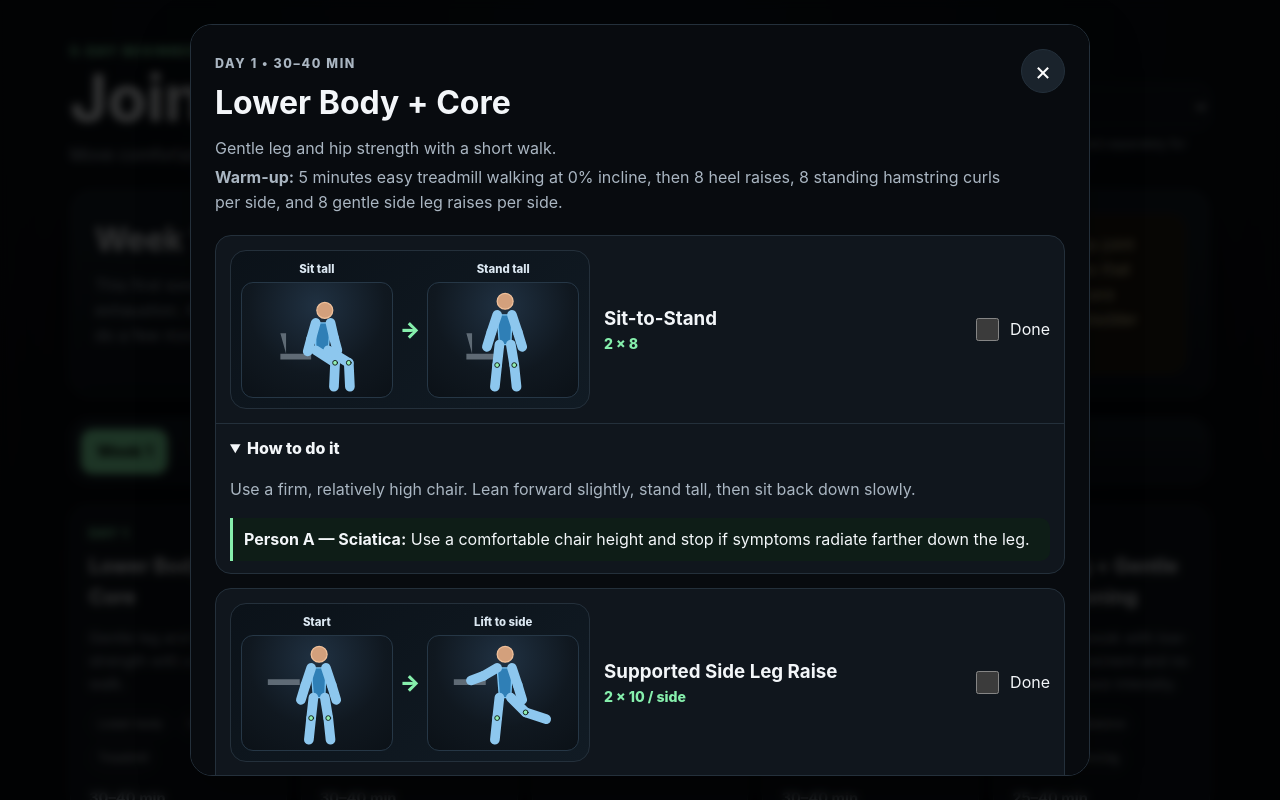
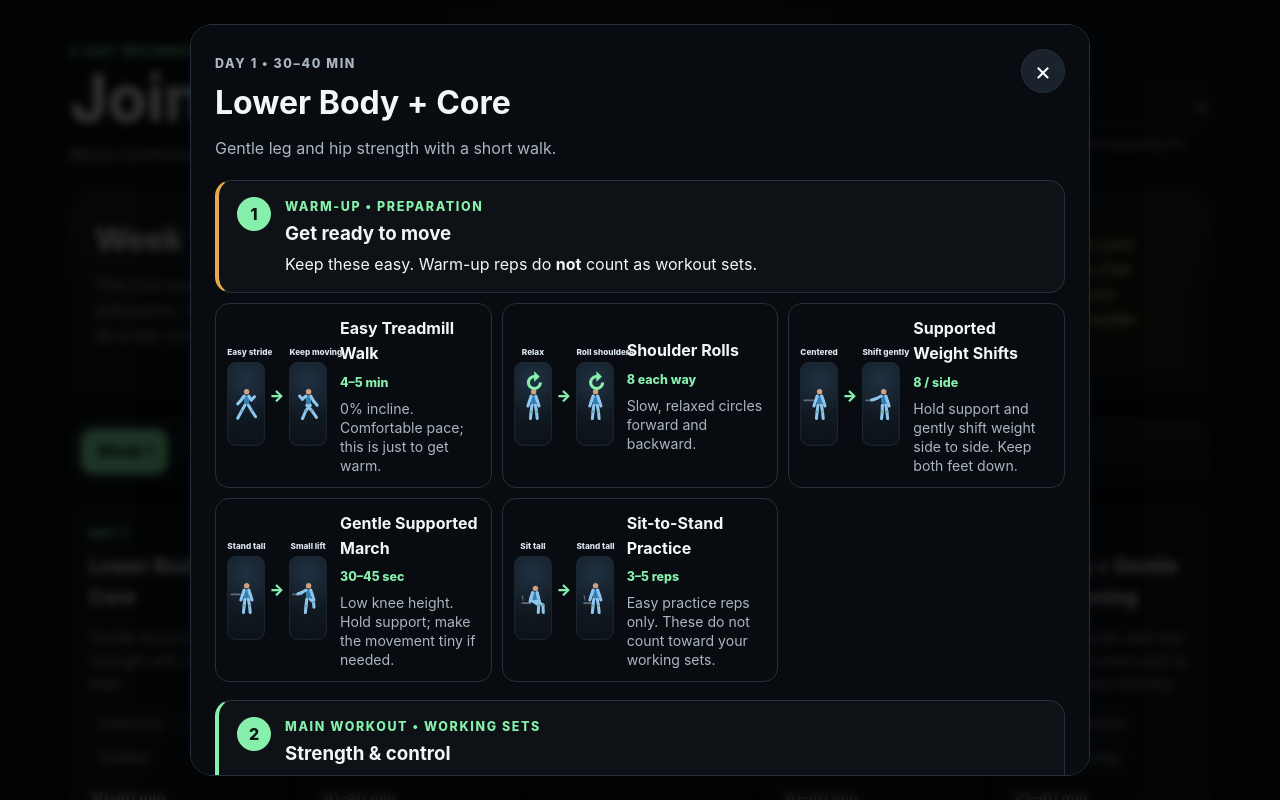
Before and after one commit to wikedawsum/joint-friendly-workout, a plain HTML site: page index.html in a window 1280 px wide. Both pictures are taken after a click on the button 178 px from the left and 674 px from the top of the page. Shown: the top 800 px of the page. Drawn offline with Linux system fonts and the light colour scheme.

Commit message:
Add files via upload

```diff
--- a/app.js
+++ b/app.js
@@ -194,8 +194,12 @@ function openWorkout(dayId) {
       <p class="eyebrow">${day.label} • ${day.duration}</p>
       <h2>${day.title}</h2>
       <p>${day.summary}</p>
-      <p><strong>Warm-up:</strong> ${day.warmup}</p>
     </section>
+    <section class="phase-section warmup-section">
+      <div class="phase-heading"><span class="phase-number">1</span><div><p class="eyebrow">WARM-UP • PREPARATION</p><h3>Get ready to move</h3><p>Keep these easy. Warm-up reps do <strong>not</strong> count as workout sets.</p></div></div>
+      <div class="warmup-grid">${day.warmup.map(w => `<article class="warmup-card"><div class="warmup-icon">${exerciseVisual(w.icon)}</div><div><h4>${w.name}</h4><span class="warmup-dose">${w.dose}</span><p>${w.instructions}</p></div></article>`).join('')}</div>
+    </section>
+    <section class="phase-section main-phase"><div class="phase-heading"><span class="phase-number">2</span><div><p class="eyebrow">MAIN WORKOUT • WORKING SETS</p><h3>Strength & control</h3><p>These are the sets to track and check off.</p></div></div></section>
     <section class="exercise-list">
       ${day.exercises.map((e, i) => `
         <article class="exercise-card">
@@ -212,8 +216,7 @@ function openWorkout(dayId) {
         </article>`).join('')}
     </section>
     <section class="tracker">
-      <h3>Finish</h3>
-      <p>${day.finisher}</p>
+      <div class="phase-heading"><span class="phase-number">3</span><div><p class="eyebrow">FINISHER / COOL-DOWN</p><h3>${day.finisherTitle || 'Finish'}</h3><p>${day.finisher}</p></div></div>
       <div class="tracker-grid">
         <label>Pain before (0–10)<input type="number" min="0" max="10" id="painBefore" value="${escapeHtml(ds.painBefore)}"></label>
         <label>Pain after (0–10)<input type="number" min="0" max="10" id="painAfter" value="${escapeHtml(ds.painAfter)}"></label>
--- a/data/workouts.js
+++ b/data/workouts.js
@@ -3,94 +3,99 @@ window.WORKOUT_WEEKS = {
     title: "Week 1 — Baseline & Comfort",
     days: [
       {
-        id: "day1",
-        label: "Day 1",
-        title: "Lower Body + Core",
-        duration: "30–40 min",
-        focus: ["Lower body", "Core", "Treadmill"],
-        summary: "Gentle leg and hip strength with a short walk.",
-        warmup: "5 minutes easy treadmill walking at 0% incline, then 8 heel raises, 8 standing hamstring curls per side, and 8 gentle side leg raises per side.",
-        exercises: [
-          ex("sit-stand", "Sit-to-Stand", "2 × 8", "Use a firm, relatively high chair. Lean forward slightly, stand tall, then sit back down slowly.", "Use a comfortable chair height and stop if symptoms radiate farther down the leg.", "Raise the seat with a firm cushion and use chair arms or a counter. Shorten the range if the knee or hip hurts."),
-          ex("side-leg", "Supported Side Leg Raise", "2 × 10 / side", "Hold a counter or chair. Keep your trunk tall and move one leg gently to the side without leaning.", "Keep the movement small and avoid side-bending through the low back.", "Keep the standing knee soft. Move only as far as the hip tolerates."),
-          ex("ham-curl", "Standing Hamstring Curl", "2 × 10 / side", "Hold support and slowly bend one knee, bringing the heel back only as far as comfortable.", "Stay upright and avoid arching your back.", "Use a small, pain-free knee bend. Stop if the knee pinches or catches."),
-          ex("calf", "Standing Calf Raise", "2 × 12", "Hold support, rise onto the balls of your feet, pause, then lower slowly.", "Keep your torso stacked and avoid leaning forward.", "Hold support and use a smaller range if the knee or hip feels unstable."),
-          ex("brace", "Standing Core Brace", "5 × 5 sec", "Gently tighten your abdomen as if preparing for a light poke. Keep breathing normally.", "Use only a mild brace—do not force your spine into a position that increases symptoms.", "Do this standing with support or seated if standing is uncomfortable.")
+        id:"day1", label:"Day 1", title:"Lower Body + Core", duration:"30–40 min",
+        focus:["Lower body","Core","Treadmill"], summary:"Gentle leg and hip strength with a short walk.",
+        warmup:[
+          warm("walk","Easy Treadmill Walk","4–5 min","0% incline. Comfortable pace; this is just to get warm."),
+          warm("shoulder","Shoulder Rolls","8 each way","Slow, relaxed circles forward and backward."),
+          warm("balance","Supported Weight Shifts","8 / side","Hold support and gently shift weight side to side. Keep both feet down."),
+          warm("march","Gentle Supported March","30–45 sec","Low knee height. Hold support; make the movement tiny if needed."),
+          warm("sit-stand","Sit-to-Stand Practice","3–5 reps","Easy practice reps only. These do not count toward your working sets.")
         ],
-        finisher: "5–10 minutes easy treadmill walking at 0% incline. Break it into shorter bouts if needed."
+        exercises:[
+          ex("sit-stand","Sit-to-Stand","2 × 8","Use a firm, relatively high chair. Lean forward slightly, stand tall, then sit back down slowly.","Use a comfortable chair height and stop if symptoms radiate farther down the leg.","Raise the seat with a firm cushion and use chair arms or a counter. Shorten the range if the knee or hip hurts."),
+          ex("side-leg","Supported Side Leg Raise","2 × 10 / side","Hold a counter or chair. Keep your trunk tall and move one leg gently to the side without leaning.","Keep the movement small and avoid side-bending through the low back.","Keep the standing knee soft. Move only as far as the hip tolerates."),
+          ex("ham-curl","Standing Hamstring Curl","2 × 10 / side","Hold support and slowly bend one knee, bringing the heel back only as far as comfortable.","Stay upright and avoid arching your back.","Use a small, pain-free knee bend. Stop if the knee pinches or catches."),
+          ex("wall-push","Wall Push-Up","2 × 10","Hands on the wall at chest height. Lower your chest toward the wall, then press away.","Keep your ribs stacked and avoid letting the low back sag.","Stand close enough to the wall that the position feels stable and comfortable."),
+          ex("row","Supported Row","2 × 10 / side","Person A may use a light dumbbell. Support one hand on a counter and pull the other elbow back. Person B can use no weight or a water bottle.","Keep the torso only slightly hinged and choose a position that does not increase leg symptoms.","Use a tall stance and support yourself well. A water bottle is optional."),
+          ex("calf","Standing Calf Raise","2 × 12","Hold support, rise onto the balls of your feet, pause, then lower slowly.","Keep your torso stacked and avoid leaning forward.","Hold support and use a smaller range if the knee or hip feels unstable."),
+          ex("brace","Standing Core Brace","5 × 5 sec","Gently tighten your abdomen as if preparing for a light poke. Keep breathing normally.","Use only a mild brace—do not force your spine into a position that increases symptoms.","Do this standing with support or seated if standing is uncomfortable.")
+        ],
+        finisherTitle:"Cool-Down Walk", finisher:"5–10 minutes easy treadmill walking at 0% incline. Break it into shorter bouts if needed."
       },
       {
-        id: "day2",
-        label: "Day 2",
-        title: "Upper Body + Walking",
-        duration: "30–40 min",
-        focus: ["Upper body", "Posture", "Treadmill"],
-        summary: "Low-impact upper-body work plus comfortable cardio.",
-        warmup: "5 minutes easy treadmill walking, then 10 shoulder rolls and 10 arm circles each direction.",
-        exercises: [
-          ex("wall-push", "Wall Push-Up", "2 × 10", "Hands on the wall at chest height. Lower your chest toward the wall, then press away.", "Keep your ribs stacked and avoid letting the low back sag.", "Stand close enough to the wall that the position feels stable and comfortable."),
-          ex("row", "Supported Row", "2 × 10 / side", "Person A may use a light dumbbell. Support one hand on a counter and pull the other elbow back. Person B can perform the motion without weight or with a water bottle.", "Keep the torso only slightly hinged and choose a position that does not increase leg symptoms.", "Use a tall stance and support yourself well. A water bottle is optional."),
-          ex("curl", "Biceps Curl", "2 × 10", "Person A may use light dumbbells. Person B can use water bottles or no weight. Move slowly.", "Stay tall and avoid leaning backward.", "Perform seated if standing bothers the knee or hip."),
-          ex("press", "Wall Scapular Press", "2 × 10", "Place forearms on the wall. Gently press away so your shoulder blades glide apart, then relax them back.", "Keep the movement in the shoulder blades rather than the low back.", "Use a comfortable stance and keep weight evenly distributed."),
-          ex("march", "Supported March", "2 × 8 / side", "Hold a counter and lift one foot a few inches, alternating sides.", "Keep lifts low. Stop if marching increases radiating symptoms.", "Keep the lift very small and use strong hand support. Substitute seated marching if needed.")
+        id:"day2", label:"Day 2", title:"Upper Body + Walking", duration:"30–40 min",
+        focus:["Upper body","Posture","Treadmill"], summary:"Low-impact upper-body work plus comfortable cardio.",
+        warmup:[
+          warm("walk","Easy Treadmill Walk","4–5 min","0% incline at a comfortable pace."),
+          warm("shoulder","Shoulder Rolls","8 each way","Relax the neck and make slow circles."),
+          warm("brace","Gentle Posture Reset","5 breaths","Stand or sit tall, relax the shoulders, and breathe normally."),
+          warm("wall-push","Wall Push-Up Practice","3–5 reps","Easy practice reps only; stop well before fatigue.")
         ],
-        finisher: "10–15 minutes treadmill walking at an easy conversational pace, 0% incline."
+        exercises:[
+          ex("wall-push","Wall Push-Up","2 × 10","Hands on the wall at chest height. Lower your chest toward the wall, then press away.","Keep your ribs stacked and avoid letting the low back sag.","Stand close enough to the wall that the position feels stable and comfortable."),
+          ex("row","Supported Row","2 × 10 / side","Person A may use a light dumbbell. Support one hand on a counter and pull the other elbow back. Person B can use no weight or a water bottle.","Keep the torso only slightly hinged and choose a position that does not increase leg symptoms.","Use a tall stance and support yourself well. A water bottle is optional."),
+          ex("curl","Biceps Curl","2 × 10","Person A may use light dumbbells. Person B can use water bottles or no weight. Move slowly.","Stay tall and avoid leaning backward.","Perform seated if standing bothers the knee or hip."),
+          ex("press","Wall Scapular Press","2 × 10","Place forearms on the wall. Gently press away so your shoulder blades glide apart, then relax them back.","Keep the movement in the shoulder blades rather than the low back.","Use a comfortable stance and keep weight evenly distributed."),
+          ex("march","Supported March","2 × 8 / side","Hold a counter and lift one foot a few inches, alternating sides.","Keep lifts low. Stop if marching increases radiating symptoms.","Keep the lift very small and use strong hand support. Substitute seated marching if needed.")
+        ],
+        finisherTitle:"Walking Finisher", finisher:"10–15 minutes treadmill walking at an easy conversational pace, 0% incline."
       },
       {
-        id: "day3",
-        label: "Day 3",
-        title: "Glutes + Mobility",
-        duration: "25–35 min",
-        focus: ["Glutes", "Mobility", "Recovery"],
-        summary: "Hip-supporting strength with a lighter training day.",
-        warmup: "5 minutes easy treadmill walking or gentle marching at support.",
-        exercises: [
-          ex("glute", "Glute Bridge or Standing Glute Squeeze", "2 × 8–10", "Bridge option: lie on your back with knees bent, squeeze the glutes and lift the hips a comfortable amount. Standing option: squeeze the glutes for 2–3 seconds.", "Use the standing version if bridging increases sciatic symptoms.", "Use the standing version if getting to the floor is difficult or the knee/hip dislikes the bridge position."),
-          ex("side-leg", "Supported Side Leg Raise", "2 × 10 / side", "Hold support and move the leg out to the side with a tall torso.", "Keep range small and avoid low-back side bending.", "Keep the standing knee soft; reduce the range if the hip is irritated."),
-          ex("heel-slide", "Heel Slide Core Control", "2 × 6 / side", "Lie on your back with knees bent. Gently brace, slide one heel away, then return it. Alternate sides.", "Make the slide shorter if symptoms increase. Substitute a standing brace if lying down is uncomfortable.", "Use a short slide. Substitute seated abdominal bracing if the hip or knee position is uncomfortable."),
-          ex("ankle", "Ankle Pumps", "2 × 15", "Seated or lying down, slowly point and flex the feet through a comfortable range.", "Use this as gentle movement; no aggressive stretching.", "Great as a low-load circulation and mobility drill. Keep it pain-free."),
-          ex("breathing", "90-Second Recovery Breathing", "1 round", "Sit or lie comfortably. Breathe slowly and let your shoulders relax.", "Choose the position that feels best for your back and leg.", "Choose a position that lets the hip and knee relax without strain.")
+        id:"day3", label:"Day 3", title:"Glutes + Mobility", duration:"25–35 min",
+        focus:["Glutes","Mobility","Recovery"], summary:"Hip-supporting strength with a lighter training day.",
+        warmup:[
+          warm("walk","Easy Treadmill Walk","4–5 min","0% incline. Keep this deliberately easy."),
+          warm("ankle","Ankle Pumps","10","Point and flex the feet gently while seated or standing with support."),
+          warm("balance","Supported Weight Shifts","6 / side","Small side-to-side shifts to loosen up without deep bending."),
+          warm("breathing","Easy Breathing","3 slow breaths","Relax your shoulders and avoid forcing any stretch.")
         ],
-        finisher: "Optional 5–10 minute easy treadmill walk if both joints and nerve symptoms feel calm."
+        exercises:[
+          ex("glute","Glute Bridge or Standing Glute Squeeze","2 × 8–10","Bridge option: lie on your back with knees bent, squeeze the glutes and lift the hips a comfortable amount. Standing option: squeeze the glutes for 2–3 seconds.","Use the standing version if bridging increases sciatic symptoms.","Use the standing version if getting to the floor is difficult or the knee/hip dislikes the bridge position."),
+          ex("side-leg","Supported Side Leg Raise","2 × 10 / side","Hold support and move the leg out to the side with a tall torso.","Keep range small and avoid low-back side bending.","Keep the standing knee soft; reduce the range if the hip is irritated."),
+          ex("heel-slide","Heel Slide Core Control","2 × 6 / side","Lie on your back with knees bent. Gently brace, slide one heel away, then return it. Alternate sides.","Make the slide shorter if symptoms increase. Substitute a standing brace if lying down is uncomfortable.","Use a short slide. Substitute seated abdominal bracing if the hip or knee position is uncomfortable."),
+          ex("ankle","Ankle Pumps","2 × 15","Seated or lying down, slowly point and flex the feet through a comfortable range.","Use this as gentle movement; no aggressive stretching.","Great as a low-load circulation and mobility drill. Keep it pain-free."),
+          ex("breathing","90-Second Recovery Breathing","1 round","Sit or lie comfortably. Breathe slowly and let your shoulders relax.","Choose the position that feels best for your back and leg.","Choose a position that lets the hip and knee relax without strain.")
+        ],
+        finisherTitle:"Optional Recovery Walk", finisher:"Optional 5–10 minute easy treadmill walk if both joints and nerve symptoms feel calm."
       },
       {
-        id: "day4",
-        label: "Day 4",
-        title: "Full Body Strength",
-        duration: "30–40 min",
-        focus: ["Full body", "Strength", "Treadmill"],
-        summary: "Repeat safe patterns and build confidence with controlled reps.",
-        warmup: "5 minutes treadmill walking, then 8 heel raises and 8 gentle side leg raises per side.",
-        exercises: [
-          ex("sit-stand", "Sit-to-Stand", "2 × 8", "Stand from a firm chair and lower slowly. Use hands if needed.", "Keep the range comfortable and stop if symptoms spread farther down the leg.", "Use a higher seat and arm support. Depth is optional; pain-free control is the goal."),
-          ex("wall-push", "Wall Push-Up", "2 × 10", "Press smoothly away from the wall, keeping the body in one comfortable line.", "Avoid excessive low-back arching.", "Use a stance that feels stable for the knee and hip."),
-          ex("row", "Supported Row", "2 × 10 / side", "Person A may use a light dumbbell. Person B can use no weight or a water bottle.", "Support yourself and keep the hinge shallow.", "Stay tall and well supported; seated row motion is fine if needed."),
-          ex("calf", "Standing Calf Raise", "2 × 12", "Rise, pause, and lower slowly while holding support.", "Keep your trunk tall.", "Use strong hand support and a comfortable range."),
-          ex("brace", "Core Brace", "5 × 5 sec", "Gently tighten the abdomen while breathing normally.", "No forced spinal flattening or aggressive bracing.", "Perform seated if standing is tiring or uncomfortable.")
+        id:"day4", label:"Day 4", title:"Full Body Strength", duration:"30–40 min",
+        focus:["Full body","Strength","Treadmill"], summary:"Repeat safe patterns and build confidence with controlled reps.",
+        warmup:[
+          warm("walk","Easy Treadmill Walk","4–5 min","0% incline at an easy pace."),
+          warm("shoulder","Shoulder Rolls","8 each way","Slow circles with a relaxed neck."),
+          warm("balance","Supported Weight Shifts","8 / side","Gently shift side to side while holding support."),
+          warm("sit-stand","Sit-to-Stand Practice","3–5 reps","Use a high chair. These are easy practice reps, not working sets.")
         ],
-        finisher: "5–10 minutes easy treadmill walking at 0% incline."
+        exercises:[
+          ex("sit-stand","Sit-to-Stand","2 × 8","Stand from a firm chair and lower slowly. Use hands if needed.","Keep the range comfortable and stop if symptoms spread farther down the leg.","Use a higher seat and arm support. Depth is optional; pain-free control is the goal."),
+          ex("wall-push","Wall Push-Up","2 × 10","Press smoothly away from the wall, keeping the body in one comfortable line.","Avoid excessive low-back arching.","Use a stance that feels stable for the knee and hip."),
+          ex("row","Supported Row","2 × 10 / side","Person A may use a light dumbbell. Person B can use no weight or a water bottle.","Support yourself and keep the hinge shallow.","Stay tall and well supported; seated row motion is fine if needed."),
+          ex("calf","Standing Calf Raise","2 × 12","Rise, pause, and lower slowly while holding support.","Keep your trunk tall.","Use strong hand support and a comfortable range."),
+          ex("brace","Core Brace","5 × 5 sec","Gently tighten the abdomen while breathing normally.","No forced spinal flattening or aggressive bracing.","Perform seated if standing is tiring or uncomfortable.")
+        ],
+        finisherTitle:"Cool-Down Walk", finisher:"5–10 minutes easy treadmill walking at 0% incline."
       },
       {
-        id: "day5",
-        label: "Day 5",
-        title: "Walking + Gentle Conditioning",
-        duration: "25–40 min",
-        focus: ["Cardio", "Balance", "Easy conditioning"],
-        summary: "Finish the week with low-impact movement and no need to chase intensity.",
-        warmup: "5 minutes very easy treadmill walking at 0% incline.",
-        exercises: [
-          ex("walk", "Treadmill Walk", "15–25 min total", "Walk at a pace where you can still speak in full sentences. Break into 5–10 minute bouts if needed.", "Shorten the walk or take breaks if leg symptoms intensify or travel farther down the leg.", "Keep speed modest and incline at 0%. Stop if knee pain or swelling climbs during the session."),
-          ex("balance", "Supported Weight Shift", "2 × 8 / side", "Hold a counter and gently shift more weight onto one foot, then back to center. Keep both feet on the floor.", "Stay upright and use a very small shift.", "Do not force weight onto the painful side. Use both hands for support and keep the range tiny."),
-          ex("calf", "Standing Calf Raise", "2 × 10", "Hold support and perform slow, comfortable calf raises.", "Keep posture tall.", "Use a small range and strong hand support."),
-          ex("shoulder", "Shoulder Rolls", "10 each direction", "Slowly roll the shoulders forward and backward.", "Keep the rest of your body relaxed.", "Can be done seated if preferred."),
-          ex("breathing", "Easy Cool-Down Breathing", "2 min", "Sit comfortably and let your breathing return to normal.", "Choose a position that settles symptoms.", "Choose a position that allows the knee and hip to relax.")
+        id:"day5", label:"Day 5", title:"Walking + Gentle Conditioning", duration:"25–40 min",
+        focus:["Cardio","Balance","Easy conditioning"], summary:"Finish the week with low-impact movement and no need to chase intensity.",
+        warmup:[
+          warm("walk","Very Easy Treadmill Walk","5 min","0% incline. Start slower than your main walking pace."),
+          warm("shoulder","Shoulder Rolls","8 each way","Keep the neck and jaw relaxed."),
+          warm("ankle","Ankle Pumps","10","Gentle point-and-flex movement before the longer walk."),
+          warm("balance","Supported Weight Shifts","6 / side","Small, comfortable shifts with both feet staying on the floor.")
         ],
-        finisher: "Done. Week 1 should leave you feeling like you could have done more—not wiped out."
+        exercises:[
+          ex("walk","Treadmill Walk","15–25 min total","Walk at a pace where you can still speak in full sentences. Break into 5–10 minute bouts if needed.","Shorten the walk or take breaks if leg symptoms intensify or travel farther down the leg.","Keep speed modest and incline at 0%. Stop if knee pain or swelling climbs during the session."),
+          ex("balance","Supported Weight Shift","2 × 8 / side","Hold a counter and gently shift more weight onto one foot, then back to center. Keep both feet on the floor.","Stay upright and use a very small shift.","Do not force weight onto the painful side. Use both hands for support and keep the range tiny."),
+          ex("calf","Standing Calf Raise","2 × 10","Hold support and perform slow, comfortable calf raises.","Keep posture tall.","Use a small range and strong hand support."),
+          ex("shoulder","Shoulder Rolls","10 each direction","Slowly roll the shoulders forward and backward.","Keep the rest of your body relaxed.","Can be done seated if preferred.")
+        ],
+        finisherTitle:"Cool-Down", finisher:"2 minutes of comfortable seated or standing breathing. Week 1 should leave you feeling like you could have done more—not wiped out."
       }
     ]
   }
 };
-
-function ex(icon, name, dose, instructions, modA, modB) {
-  return { icon, name, dose, instructions, modA, modB };
-}
+function ex(icon,name,dose,instructions,modA,modB){ return {icon,name,dose,instructions,modA,modB}; }
+function warm(icon,name,dose,instructions){ return {icon,name,dose,instructions}; }
--- a/styles.css
+++ b/styles.css
@@ -231,3 +231,20 @@ footer { max-width:1180px; margin:0 auto; padding:0 20px 35px; color:#768492; fo
   .pose-label { font-size:.65rem; }
   .visual-arrow { font-size:1.05rem; }
 }
+
+/* Workout phases */
+.phase-section { margin: 18px 0; }
+.phase-heading { display:flex; gap:14px; align-items:flex-start; padding:16px 18px; border:1px solid var(--border); border-radius:16px; background:rgba(255,255,255,.025); }
+.phase-heading h3 { margin:2px 0 4px; }
+.phase-heading p { margin:0; }
+.phase-number { flex:0 0 34px; width:34px; height:34px; border-radius:50%; display:grid; place-items:center; font-weight:800; background:var(--accent); color:#07130e; }
+.warmup-section .phase-heading { border-left:4px solid #e5a94b; }
+.main-phase .phase-heading { border-left:4px solid var(--accent); }
+.tracker .phase-heading { border-left:4px solid #68a7ff; margin-bottom:16px; }
+.warmup-grid { display:grid; grid-template-columns:repeat(auto-fit,minmax(245px,1fr)); gap:10px; margin-top:10px; }
+.warmup-card { display:grid; grid-template-columns:100px 1fr; gap:12px; align-items:center; padding:12px; border:1px solid var(--border); border-radius:14px; background:var(--card); }
+.warmup-card .exercise-visual { transform:scale(.72); transform-origin:center; width:138px; margin-left:-20px; margin-right:-18px; }
+.warmup-card h4 { margin:0 0 3px; font-size:1rem; }
+.warmup-card p { margin:5px 0 0; font-size:.88rem; color:var(--muted); line-height:1.35; }
+.warmup-dose { display:inline-block; font-size:.78rem; font-weight:800; color:var(--accent); }
+@media (max-width:620px){ .warmup-grid{grid-template-columns:1fr}.warmup-card{grid-template-columns:84px 1fr}.warmup-card .exercise-visual{transform:scale(.62);margin-left:-28px;margin-right:-26px}.phase-heading{padding:14px}.phase-number{flex-basis:30px;width:30px;height:30px} }
```
